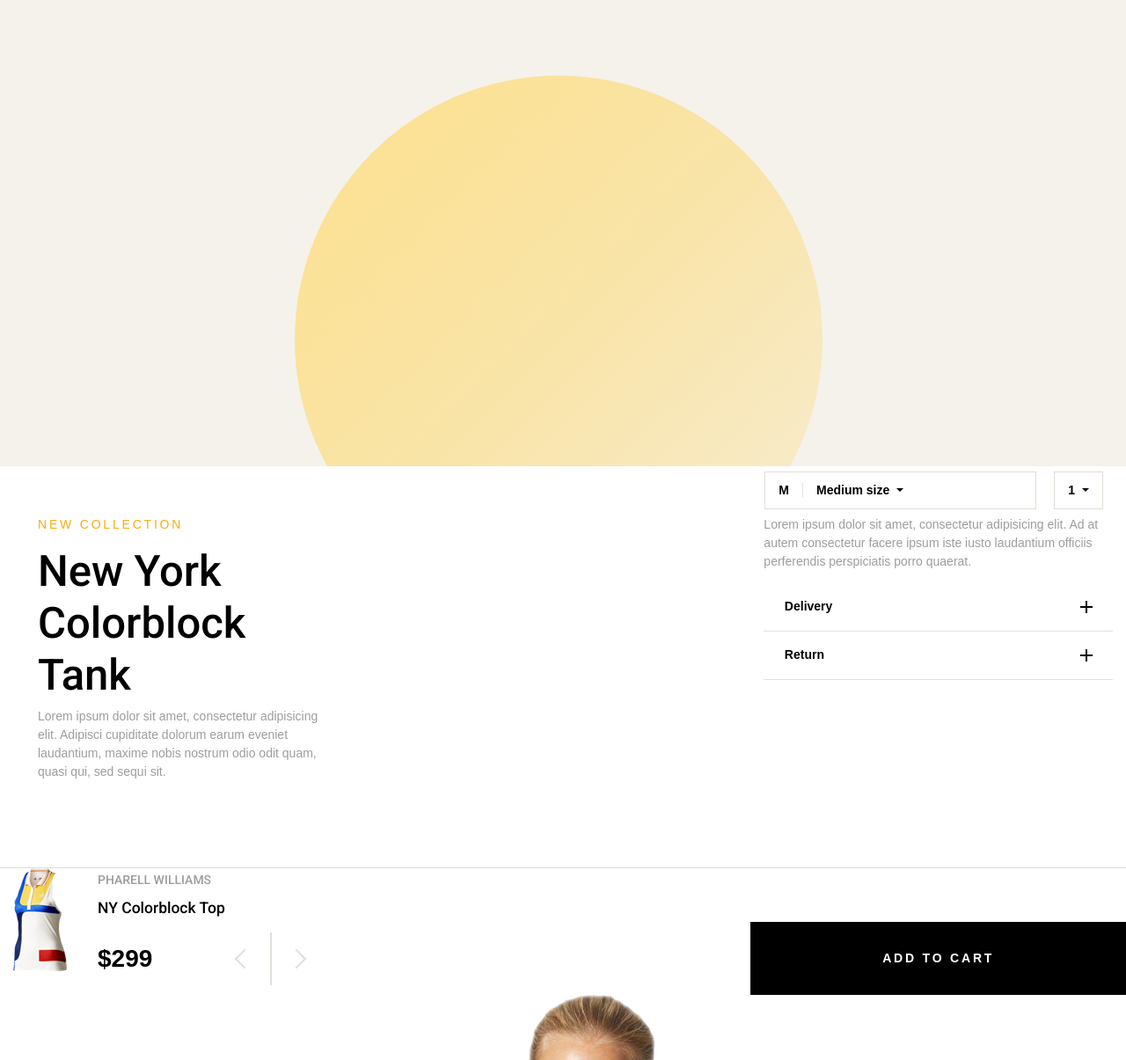
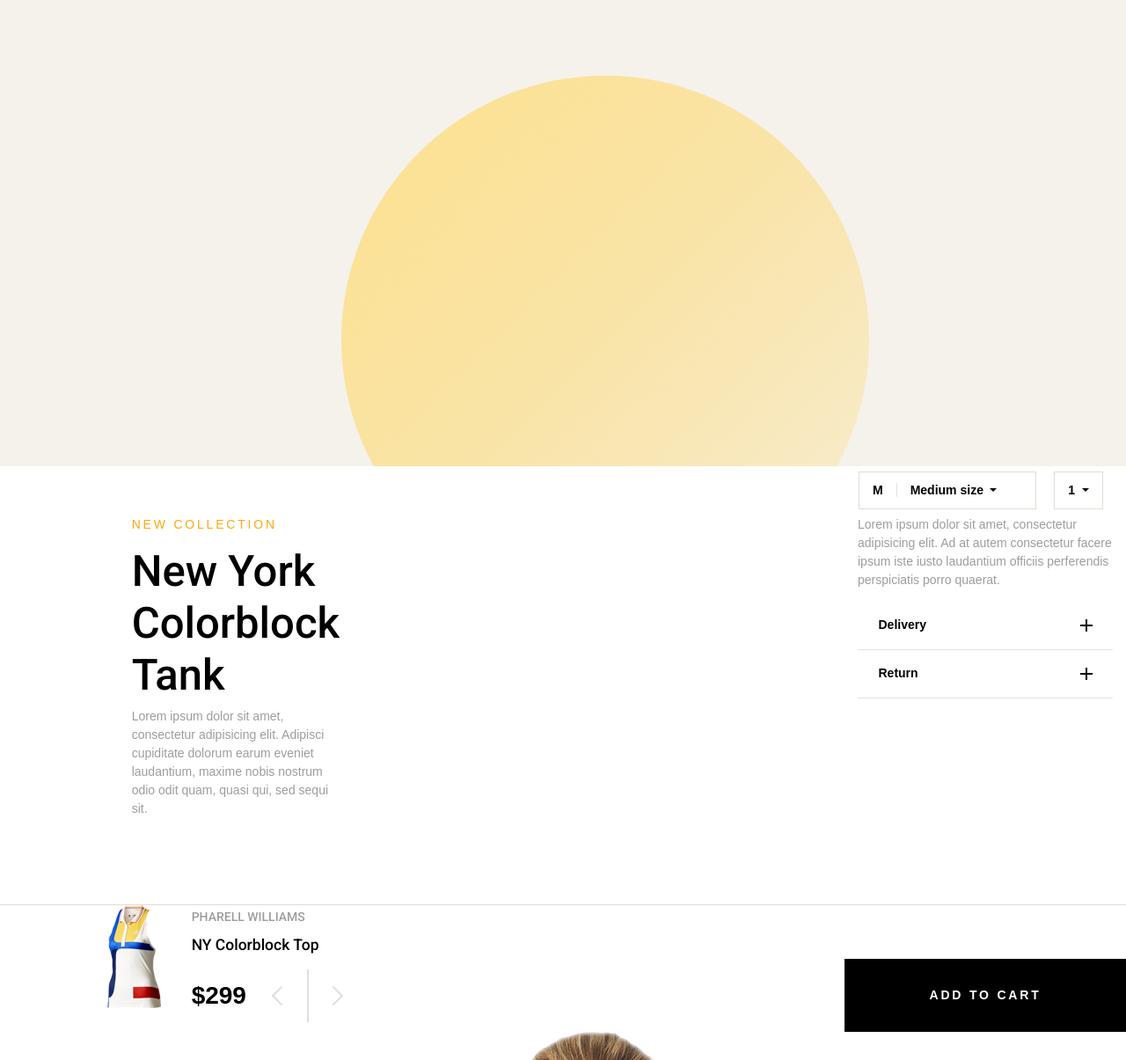
Before and after one commit to likush/mifort-test-task, a website: page index.html in a window 1280 px wide. Shown: the part 95-1300 px from the top of the page at 88% size. Drawn offline with nearby package versions, Linux system fonts and the light colour scheme; files that its build step writes are made by us from their sources; a web font is replaced by a local one.

Commit message:
Fix grid

```diff
--- a/index.html
+++ b/index.html
@@ -55,7 +55,7 @@
 
 <div class="container-fluid d-none d-lg-block">
     <div class="row justify-content-center decorator_wrapper">
-        <div class="col-lg-6">
+        <div class="col-lg-5">
             <div class="rounded-circle decorator_item"></div>
         </div>
     </div>
@@ -63,7 +63,7 @@
 
 <div class="container-fluid content">
     <div class="row justify-content-between row_bordered">
-        <div class="col-12 col-md-6 col-lg-4">
+        <div class="col-12 col-md-6 col-lg-3 offset-lg-1">
             <div class="jumbotron">
                 <p class="text-uppercase text_accent">New collection</p>
                 <h1 class="display-4">New York Colorblock Tank</h1>
@@ -72,7 +72,7 @@
                     laudantium, maxime nobis nostrum odio odit quam, quasi qui, sed sequi sit.</p>
             </div>
         </div>
-        <div class="col-12 col-md-6 col-lg-4">
+        <div class="col-12 col-md-6 col-lg-3 offset-lg-1">
             <div class="btn btn-group btn-group_dropdown">
                 <div class="dropdown dropdown_sizes">
                     <button class="btn btn__custom btn__dropdown btn__dropdown_sizes dropdown-toggle" type="button"
@@ -149,7 +149,7 @@
         </div>
     </div>
     <div class="row justify-content-between">
-        <div class="col-12 col-md-6 col-lg-4">
+        <div class="col-12 col-md-6 col-lg-3 offset-lg-1">
             <img class="float-left" src="img/product_img__small.png" alt="product-image">
             <div class="card">
                 <div class="card-body">
@@ -171,12 +171,12 @@
 
             </div>
         </div>
-        <div class="col-12 col-md-6 col-lg-4">
+        <div class="col-12 col-md-6 col-lg-3">
             <button class="btn btn__custom btn__custom_inverted">Add to cart</button>
         </div>
     </div>
     <div class="row justify-content-center">
-        <div class="col-lg-4">
+        <div class="col-lg-5">
             <img class="img-fluid img__product" src="img/product_img.png" alt="product-image">
         </div>
     </div>
```
